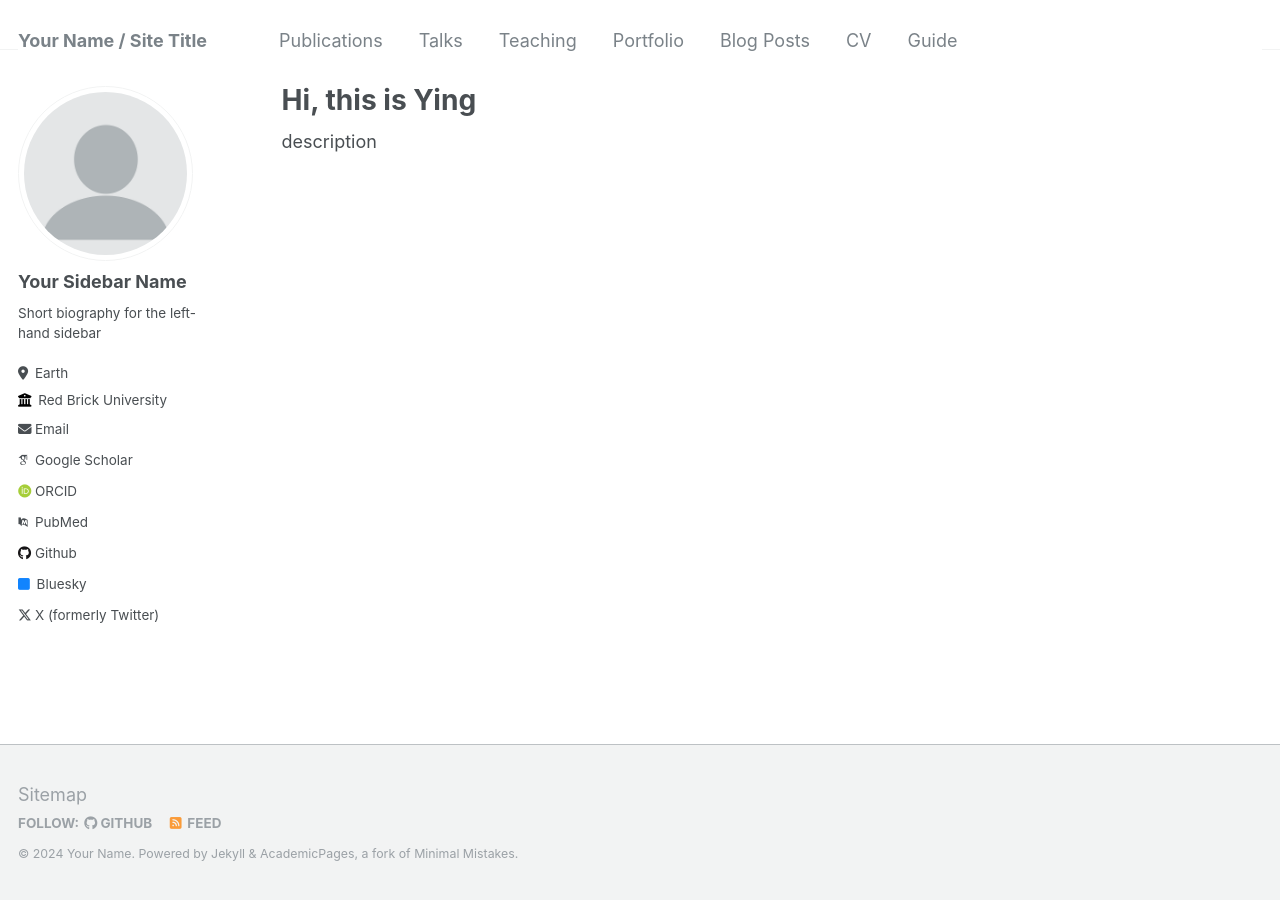
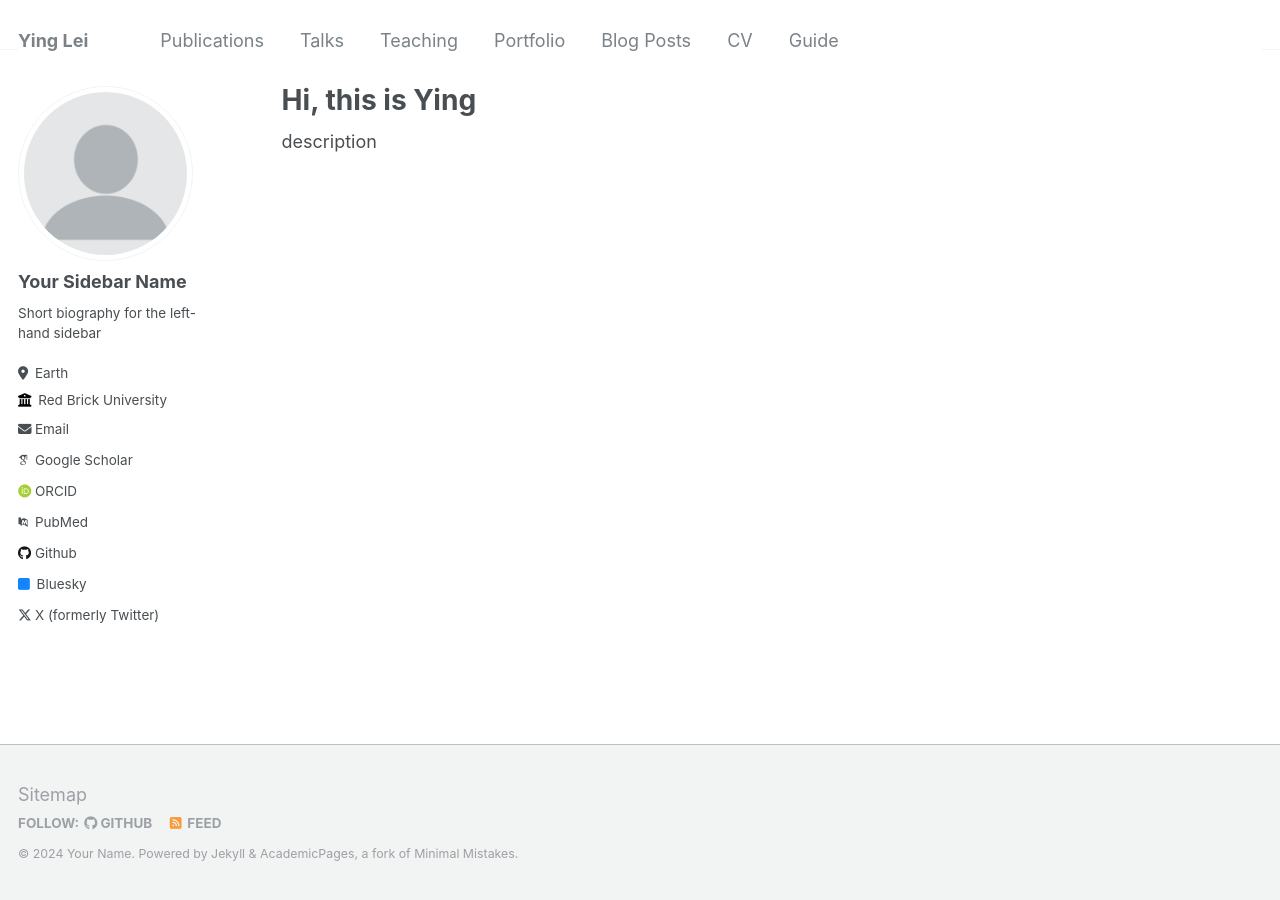
Before and after one commit to dream-ly/dream-ly.github.io, a Jekyll site: the page built from _pages/about.md, in a window 1280 px wide. Built offline with Jekyll 4.4.1, drawn with Linux system fonts in a browser that asks for light colours; some web fonts are replaced.

Commit message:
Update _config.yml

```diff
--- a/_config.yml
+++ b/_config.yml
@@ -8,11 +8,11 @@
 
 # Basic Site Settings
 locale                   : "en-US"
-title                    : "Your Name / Site Title"
+title                    : "Ying Lei"
 title_separator          : "-"
 name                     : &name "Your Name"
 description              : &description "personal description"
-url                      : https://academicpages.github.io # the base hostname & protocol for your site e.g. "https://mmistakes.github.io"
+url                      : https://dream-ly.github.io # the base hostname & protocol for your site e.g. "https://mmistakes.github.io"
 baseurl                  : "" # the subpath of your site, e.g. "/blog"
 repository               : "academicpages/academicpages.github.io"
 
```
